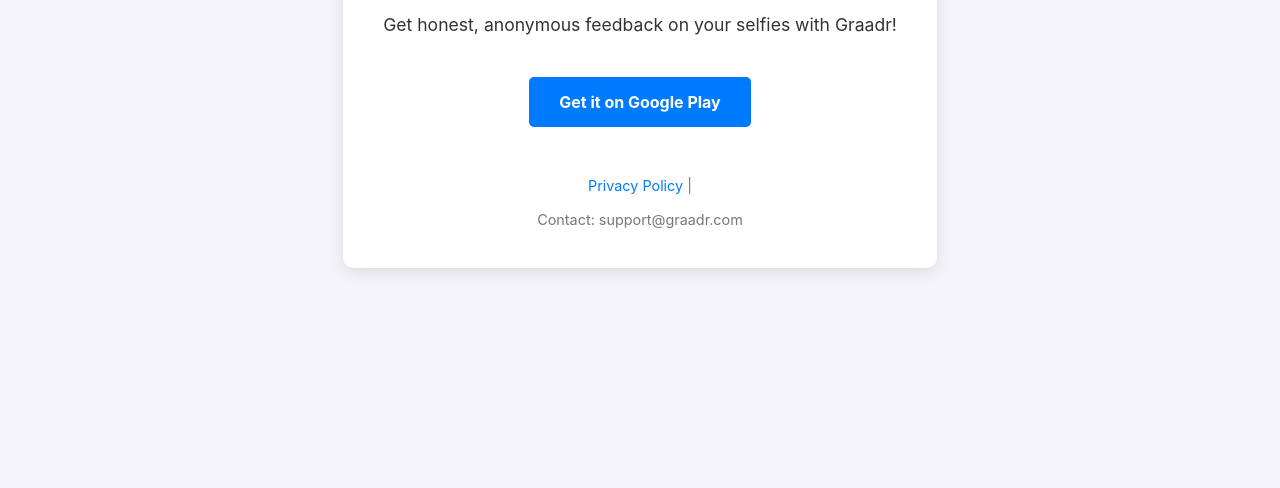
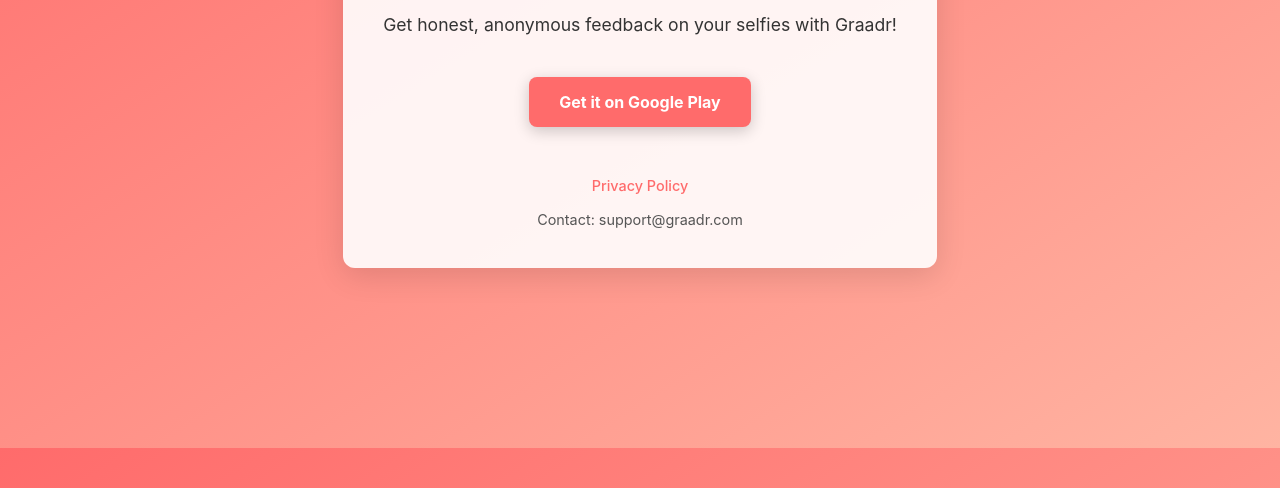
Before and after one commit to DrewWags/graadr.com, a plain HTML site: page index.html in a window 1280 px wide. Shown: the part 352-840 px from the top of the page. Drawn offline with Linux system fonts and the light colour scheme.

Commit message:
Update index.html

```diff
--- a/index.html
+++ b/index.html
@@ -3,11 +3,12 @@
 <head>
     <meta charset="UTF-8">
     <meta name="viewport" content="width=device-width, initial-scale=1.0">
-    <title>Graadr</title>
+    <title>Graadr - Your App Name</title>
     <style>
+        /* --- UPDATED --- */
+        /* Applied your app's gradient to the entire page background */
         body {
             font-family: -apple-system, BlinkMacSystemFont, "Segoe UI", Roboto, Helvetica, Arial, sans-serif, "Apple Color Emoji", "Segoe UI Emoji", "Segoe UI Symbol";
-            background-color: #f4f4f9;
             color: #333;
             margin: 0;
             padding: 20px;
@@ -16,13 +17,16 @@
             align-items: center;
             min-height: 100vh;
             text-align: center;
+            /* This is the CSS version of your Flutter LinearGradient */
+            background: linear-gradient(to bottom right, #FF6B6B, #FFB4A2);
+            background-attachment: fixed; /* Keeps the gradient static while scrolling */
         }
         .container {
             max-width: 600px;
-            background: white;
+            background: rgba(255, 255, 255, 0.9); /* Slightly transparent white for a nicer effect on the gradient */
             padding: 40px;
-            border-radius: 10px;
-            box-shadow: 0 4px 15px rgba(0,0,0,0.1);
+            border-radius: 12px;
+            box-shadow: 0 8px 30px rgba(0,0,0,0.12);
         }
         h1 {
             color: #1a1a1a;
@@ -32,28 +36,37 @@
             font-size: 1.1em;
             line-height: 1.6;
         }
+        /* --- UPDATED --- */
+        /* Themed the button to match your app's primary color */
         .play-store-button {
             display: inline-block;
             margin: 20px 0;
             padding: 15px 30px;
-            background-color: #007bff;
+            background-color: #FF6B6B; /* Using your main reddish color */
             color: white;
             text-decoration: none;
             font-weight: bold;
-            border-radius: 5px;
-            transition: background-color 0.3s;
+            border-radius: 8px;
+            transition: transform 0.2s ease-in-out, background-color 0.2s;
+            box-shadow: 0 4px 15px rgba(0,0,0,0.2);
         }
+        /* --- UPDATED --- */
+        /* Added a subtle hover effect */
         .play-store-button:hover {
-            background-color: #0056b3;
+            background-color: #e65a5a; /* A slightly darker shade for hover */
+            transform: scale(1.05); /* Makes the button pop a little */
         }
         footer {
             margin-top: 30px;
             font-size: 0.9em;
-            color: #777;
+            color: #555;
         }
+        /* --- UPDATED --- */
+        /* Themed the footer links */
         footer a {
-            color: #007bff;
+            color: #FF6B6B; /* Using your main reddish color for links */
             text-decoration: none;
+            font-weight: 500;
         }
         footer a:hover {
             text-decoration: underline;
@@ -70,7 +83,7 @@
         <a href="https://play.google.com/store/apps/details?id=dev.drew.graadrSFW" class="play-store-button">Get it on Google Play</a>
 
         <footer>
-            <a href="https://drewwags.github.io/Privacy-Policy/">Privacy Policy</a> |
+            <a href="https://drewwags.github.io/Privacy-Policy/">Privacy Policy</a>
             <br><br>
             Contact: support@graadr.com
         </footer>
```
